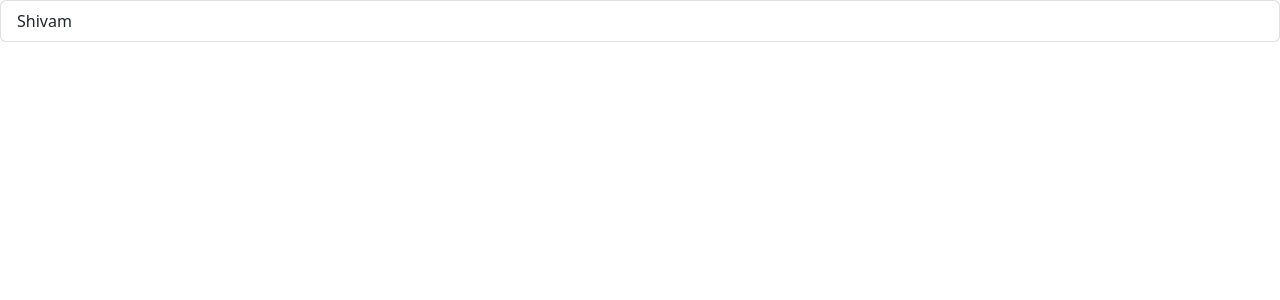
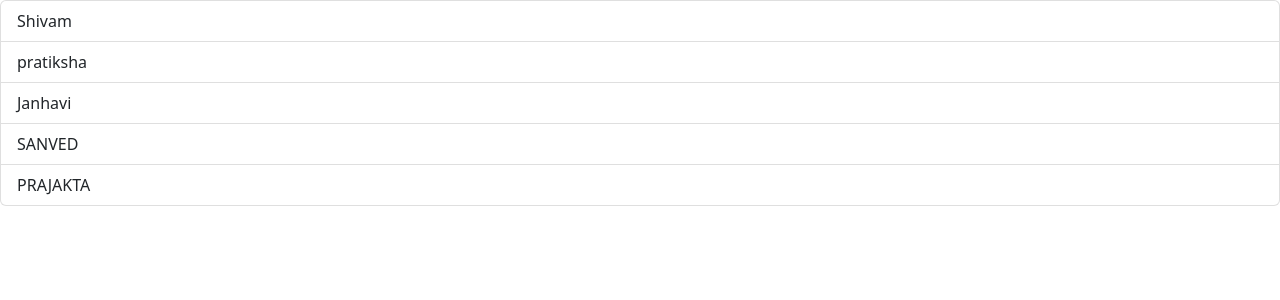
Before and after one commit to cwipedia-in/Industrial_Training_GPAN, a React (Create React App) app in the folder Week-2/Day4/dayfour/: page / in a window 1280 px wide. Shown: the top 300 px of the page. Built offline with nearby package versions, Linux system fonts and the light colour scheme.

Commit message:
add file

```diff
--- a/Week-2/Day4/dayfour/src/Components/names.component.js
+++ b/Week-2/Day4/dayfour/src/Components/names.component.js
@@ -4,8 +4,10 @@ const Names = () => {
         <>
           <ul class="list-group">
              <li class="list-group-item">Shivam</li>
-
-
+             <li class="list-group-item">pratiksha</li>
+             <li class="list-group-item">Janhavi</li>
+             <li class="list-group-item">SANVED</li>
+             <li class="list-group-item">PRAJAKTA</li>
         </ul>
         </>
     )
```
Also changed, not shown: 1 other file (tests, documents, lock files or other folders).
